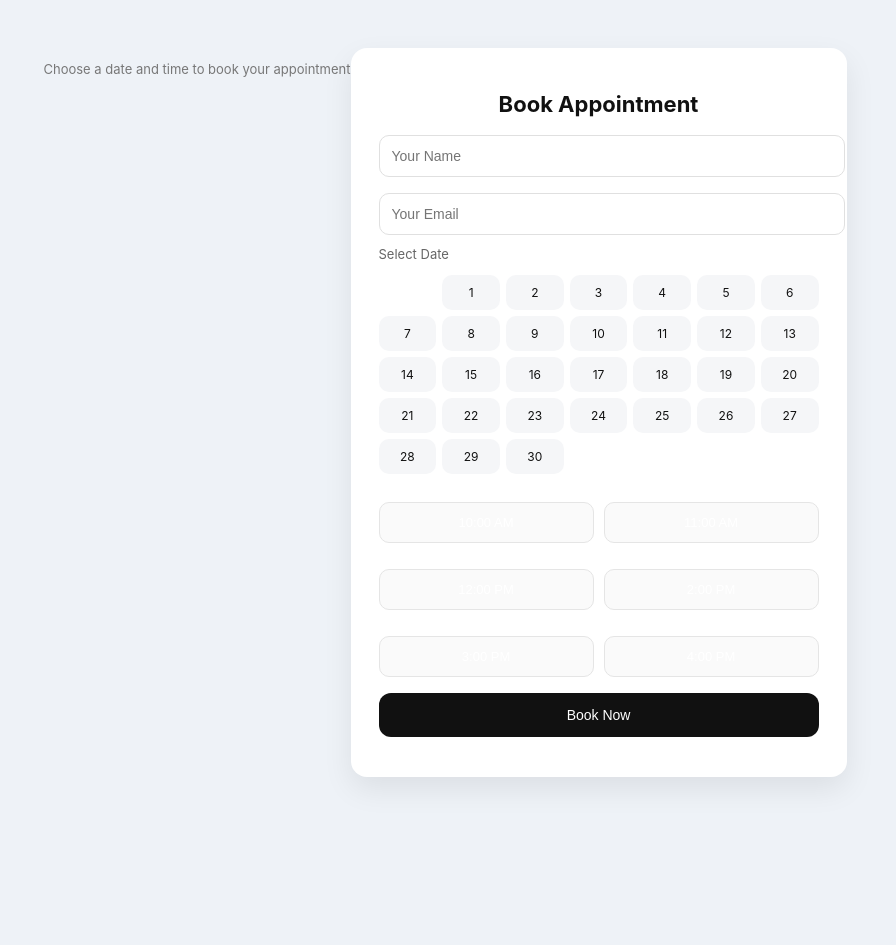
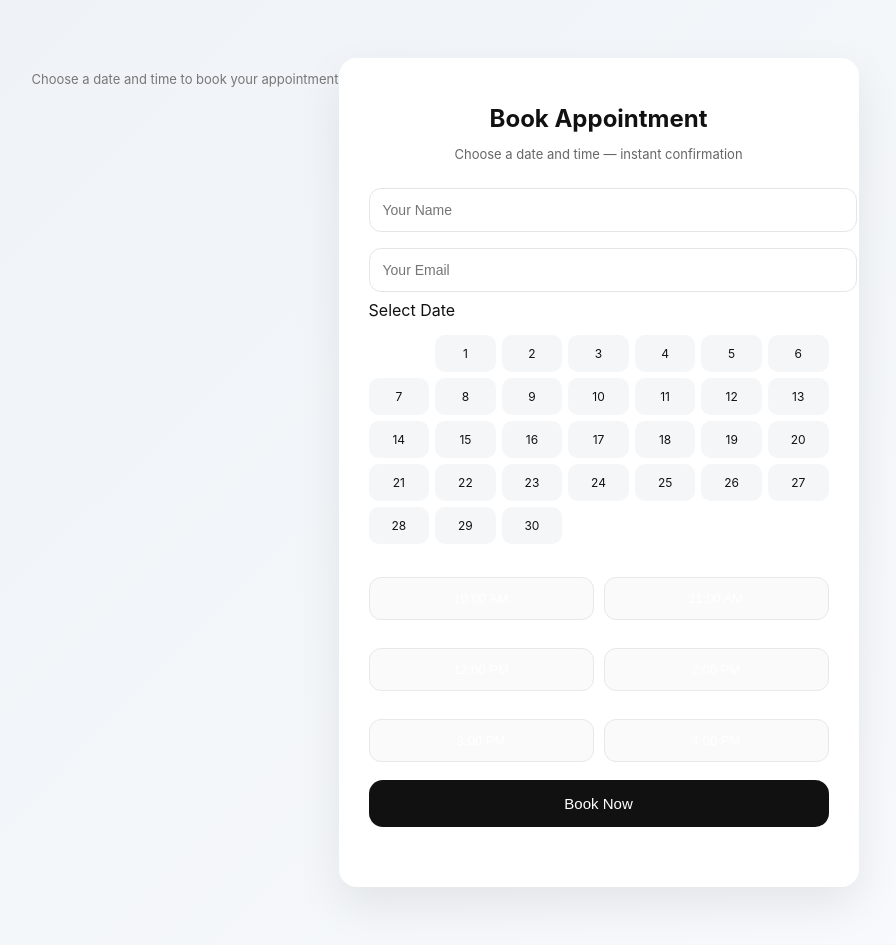
Before and after one commit to mindbytesnow/booking-system, a Flask app: page / in a window 1280 px wide. Shown: the whole page, without its empty margins (195-1091 px from the left). Before the commit the page ends 783 px from the top, so only its background shows below. Run offline with Flask 3, Linux system fonts and the light colour scheme.

Commit message:
upgrade email system to HTML SaaS templates (customer + admin notifications)

```diff
--- a/emailer.py
+++ b/emailer.py
@@ -2,53 +2,90 @@
 from email.mime.text import MIMEText
 
 EMAIL = "mindbytesnow@gmail.com"
-PASSWORD = "dzipyqiwxjvawfeg"
+PASSWORD = "dzipyqiwxjvawfeg"  # keep your Gmail app password here
+
+# ---------- EMAIL TEMPLATE ----------
+def build_customer_email(name, date, time):
+    return f"""
+    <html>
+    <body style="font-family:Arial;background:#f6f8fb;padding:20px;">
+
+        <div style="max-width:500px;margin:auto;background:white;padding:25px;border-radius:12px;">
+
+            <h2 style="color:#111;">Booking Confirmed ✅</h2>
+
+            <p>Hi <b>{name}</b>,</p>
+
+            <p>Your appointment has been successfully booked.</p>
+
+            <div style="background:#f4f6f8;padding:12px;border-radius:8px;margin:15px 0;">
+                <p><b>Date:</b> {date}</p>
+                <p><b>Time:</b> {time}</p>
+            </div>
+
+            <p style="color:#555;">
+                Please arrive 5–10 minutes early.
+            </p>
+
+            <hr>
+
+            <p style="font-size:12px;color:#999;">
+                Powered by Booking System
+            </p>
+
+        </div>
+
+    </body>
+    </html>
+    """
 
 
-def send_email(msg):
-    try:
-        with smtplib.SMTP_SSL("smtp.gmail.com", 465) as server:
-            server.login(EMAIL, PASSWORD)
-            server.send_message(msg)
-    except Exception as e:
-        print("EMAIL ERROR:", e)
+def build_admin_email(name, email, date, time):
+    return f"""
+    <html>
+    <body style="font-family:Arial;background:#f6f8fb;padding:20px;">
+
+        <div style="max-width:500px;margin:auto;background:white;padding:25px;border-radius:12px;">
+
+            <h2 style="color:#111;">New Booking Alert 🚀</h2>
+
+            <p>A new booking has been created:</p>
+
+            <div style="background:#f4f6f8;padding:12px;border-radius:8px;">
+                <p><b>Name:</b> {name}</p>
+                <p><b>Email:</b> {email}</p>
+                <p><b>Date:</b> {date}</p>
+                <p><b>Time:</b> {time}</p>
+            </div>
+
+        </div>
+
+    </body>
+    </html>
+    """
 
 
+# ---------- SEND CUSTOMER EMAIL ----------
 def send_confirmation(to_email, name, date, time):
+    msg = MIMEText(build_customer_email(name, date, time), "html")
 
-    body = f"""
-Hi {name},
-
-Your booking has been confirmed.
-
-Date: {date}
-Time: {time}
-
-Thank you.
-"""
-
-    msg = MIMEText(body)
-    msg["Subject"] = "Booking Confirmation"
+    msg["Subject"] = "Your Booking is Confirmed"
     msg["From"] = EMAIL
     msg["To"] = to_email
 
-    send_email(msg)
+    with smtplib.SMTP_SSL("smtp.gmail.com", 465) as server:
+        server.login(EMAIL, PASSWORD)
+        server.send_message(msg)
 
 
+# ---------- SEND ADMIN EMAIL ----------
 def notify_admin(name, email, date, time):
+    msg = MIMEText(build_admin_email(name, email, date, time), "html")
 
-    body = f"""
-New Booking Received
-
-Name: {name}
-Email: {email}
-Date: {date}
-Time: {time}
-"""
-
-    msg = MIMEText(body)
-    msg["Subject"] = "New Booking Alert 🚀"
+    msg["Subject"] = "New Booking Received"
     msg["From"] = EMAIL
     msg["To"] = EMAIL
 
-    send_email(msg)
+    with smtplib.SMTP_SSL("smtp.gmail.com", 465) as server:
+        server.login(EMAIL, PASSWORD)
+        server.send_message(msg)
--- a/templates/index.html
+++ b/templates/index.html
@@ -8,41 +8,56 @@
 <style>
 body {
     font-family: -apple-system, BlinkMacSystemFont, "Segoe UI", Roboto, Arial;
-    background: #eef2f7;
+    background: linear-gradient(135deg, #eef2f7, #f8fafc);
     display: flex;
     justify-content: center;
-    padding: 40px;
+    padding: 50px;
     color: #111;
 }
 
+/* MAIN CARD */
 .card {
     background: white;
-    padding: 28px;
-    border-radius: 16px;
-    width: 440px;
-    box-shadow: 0 12px 30px rgba(0,0,0,0.08);
+    padding: 30px;
+    border-radius: 18px;
+    width: 460px;
+    box-shadow: 0 18px 45px rgba(0,0,0,0.08);
+    transition: 0.3s ease;
 }
 
-/* HEADER */
+.card:hover {
+    transform: translateY(-2px);
+}
+
+/* TITLE */
 h1 {
     text-align: center;
-    font-size: 22px;
-    margin-bottom: 10px;
+    font-size: 24px;
+    margin-bottom: 6px;
+}
+
+p {
+    text-align: center;
+    color: #666;
+    font-size: 13px;
+    margin-bottom: 18px;
 }
 
 /* INPUTS */
 input {
     width: 100%;
-    padding: 12px;
+    padding: 13px;
     margin: 8px 0;
-    border: 1px solid #e0e0e0;
-    border-radius: 10px;
+    border: 1px solid #e6e6e6;
+    border-radius: 12px;
     font-size: 14px;
-    outline: none;
+    transition: 0.2s;
 }
 
 input:focus {
-    border-color: #000;
+    border-color: #111;
+    outline: none;
+    box-shadow: 0 0 0 3px rgba(0,0,0,0.05);
 }
 
 /* CALENDAR */
@@ -50,26 +65,29 @@
     display: grid;
     grid-template-columns: repeat(7, 1fr);
     gap: 6px;
-    margin: 12px 0;
+    margin: 15px 0;
 }
 
 .day {
-    padding: 10px;
+    padding: 11px;
     border-radius: 10px;
     text-align: center;
     cursor: pointer;
     font-size: 12px;
-    background: #f5f6f8;
-    transition: 0.2s;
+    background: #f4f6f8;
+    transition: 0.2s ease;
+    user-select: none;
 }
 
 .day:hover {
-    background: #e8eaee;
+    background: #e8ecf1;
+    transform: scale(1.05);
 }
 
 .day.selected {
     background: #111;
     color: white;
+    transform: scale(1.05);
 }
 
 /* SLOTS */
@@ -77,13 +95,13 @@
     display: grid;
     grid-template-columns: 1fr 1fr;
     gap: 10px;
-    margin-top: 12px;
+    margin-top: 15px;
 }
 
 .slot {
-    padding: 12px;
-    border-radius: 10px;
-    border: 1px solid #e5e5e5;
+    padding: 13px;
+    border-radius: 12px;
+    border: 1px solid #e8e8e8;
     background: #fafafa;
     cursor: pointer;
     font-size: 13px;
@@ -92,6 +110,7 @@
 
 .slot:hover {
     border-color: #111;
+    transform: translateY(-1px);
 }
 
 .slot.active {
@@ -100,20 +119,23 @@
     border-color: #111;
 }
 
+/* BUTTON */
 button {
     width: 100%;
-    padding: 14px;
+    padding: 15px;
     background: #111;
     color: white;
     border: none;
-    border-radius: 12px;
+    border-radius: 14px;
     cursor: pointer;
-    margin-top: 16px;
-    font-size: 14px;
+    margin-top: 18px;
+    font-size: 15px;
+    transition: 0.2s;
 }
 
 button:hover {
     background: #000;
+    transform: translateY(-1px);
 }
 
 /* MESSAGE */
@@ -122,12 +144,7 @@
     margin-top: 12px;
     font-size: 13px;
     color: #666;
-}
-
-/* LABEL */
-label {
-    font-size: 13px;
-    color: #666;
+    min-height: 18px;
 }
 </style>
 
@@ -138,7 +155,7 @@
 <div class="card">
 
     <h1>Book Appointment</h1>
-
+    <p>Choose a date and time — instant confirmation</p>
     <form method="POST" action="/book">
 
         <input name="name" placeholder="Your Name" required>
```
